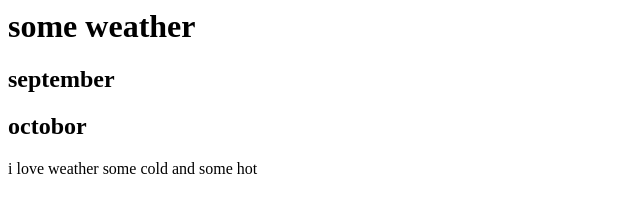
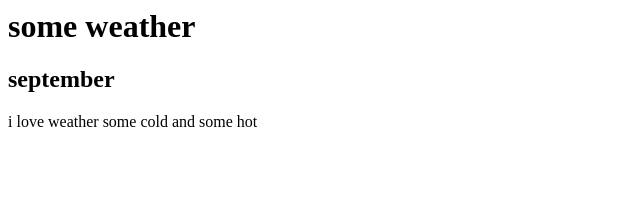
Before and after one commit to Riad928/second-test, a plain HTML site: page index.html in a window 1280 px wide. Shown: the whole page, without its empty margins (0-640 px from the left). Drawn offline with Linux system fonts and the light colour scheme.

Commit message:
Update index.html

```diff
--- a/index.html
+++ b/index.html
@@ -5,7 +5,6 @@
   <body>
     <h1>some weather</h1>
     <h2>september</h2>
-    <h2>octobor</h2>
     <P>i love weather some cold and some hot</P>
   </body>
 </html>
```
